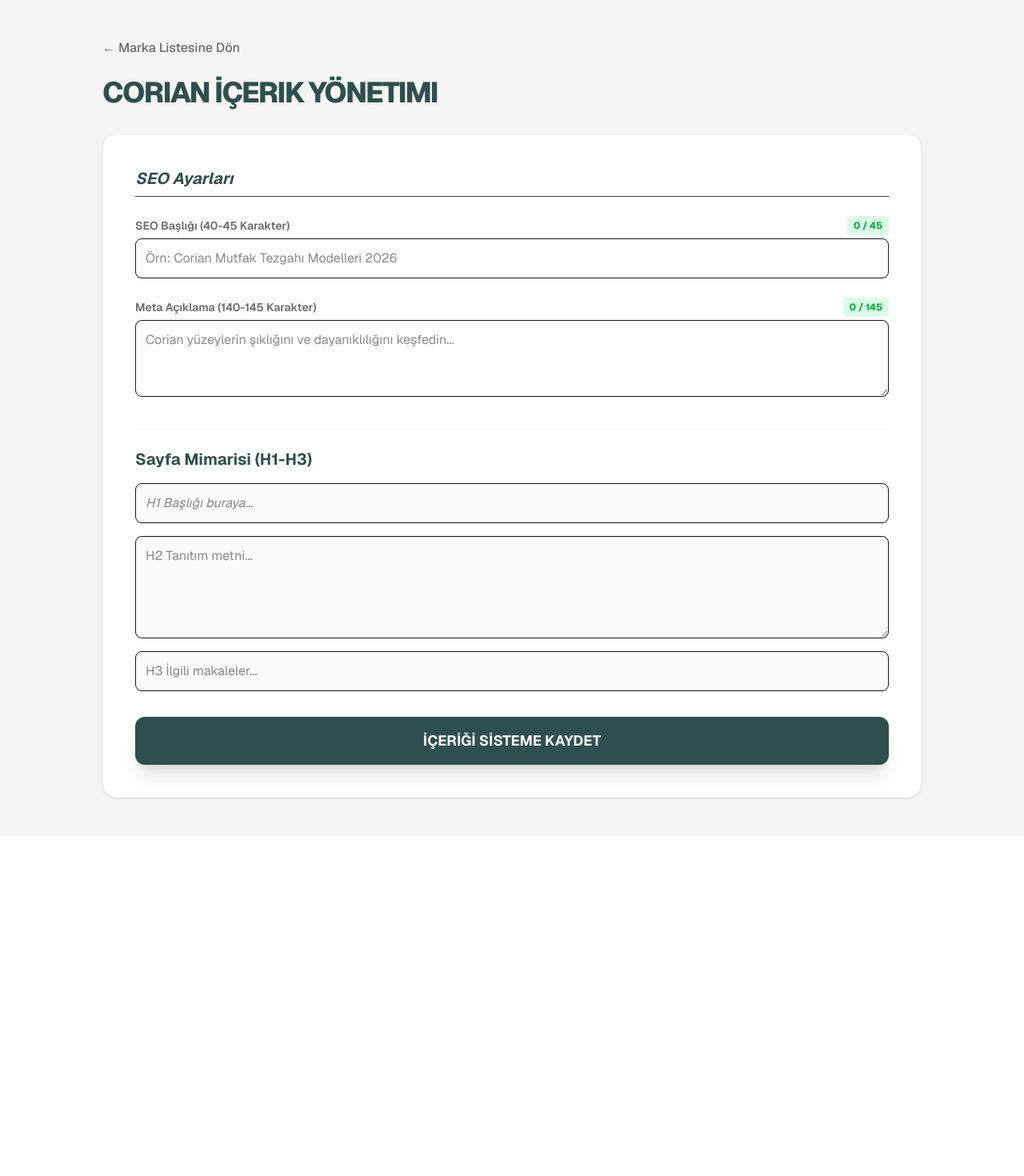
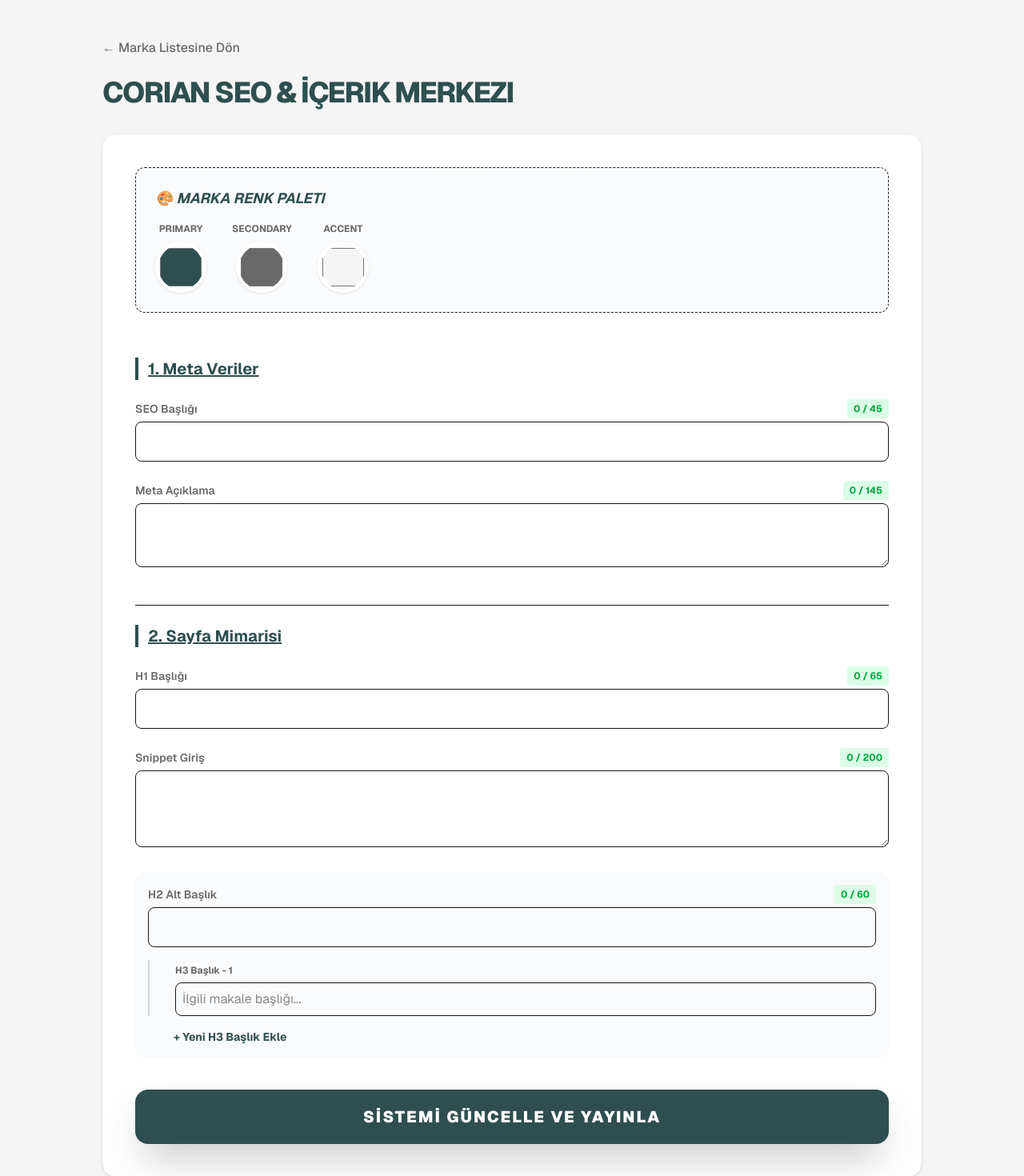
Before and after one commit to ozgurtasarimmobilya-create/my-admin-panel, a Next.js app: page /icerik-yonetimi/corian in a window 1280 px wide. Shown: the top 1470 px of the page at 80% size. Before the commit the page ends 1045 px from the top, so only its background shows below. Built offline with nearby package versions, Linux system fonts and the light colour scheme.

Commit message:
renk secimi ve dinamik h3 eklendi

```diff
--- a/app/icerik-yonetimi/corian/page.tsx
+++ b/app/icerik-yonetimi/corian/page.tsx
@@ -1,4 +1,4 @@
-'use client'; // Bu satır sayfanın canlı etkileşimli olmasını sağlar
+'use client';
 
 import { useState } from 'react';
 import Link from 'next/link';
@@ -6,70 +6,107 @@
 export default function CorianPanel() {
   const [title, setTitle] = useState('');
   const [description, setDescription] = useState('');
+  const [h1, setH1] = useState('');
+  const [snippet, setSnippet] = useState('');
+  const [h2, setH2] = useState('');
+  const [h3List, setH3List] = useState(['']); // Dinamik H3 Listesi
+  const [colors, setColors] = useState({ primary: '#2F4F4F', secondary: '#696969', accent: '#F5F5F5' });
+
+  const addH3 = () => setH3List([...h3List, '']);
+
+  const Counter = ({ current, limit, label }: { current: number, limit: number, label: string }) => (
+    <div className="flex justify-between items-center mb-1">
+      <label className="text-sm font-semibold text-[#696969]">{label}</label>
+      <span className={`text-xs font-bold px-2 py-1 rounded ${current > limit ? 'bg-red-100 text-red-600' : 'bg-green-100 text-green-600'}`}>
+        {current} / {limit}
+      </span>
+    </div>
+  );
 
   return (
-    <main className="min-h-screen bg-[#F5F5F5] p-12 font-sans">
+    <main className="min-h-screen bg-[#F5F5F5] p-12 font-sans text-left">
       <div className="max-w-5xl mx-auto">
-        <Link href="/icerik-yonetimi" className="text-[#696969] hover:text-[#2F4F4F] mb-6 inline-block font-medium">
-          ← Marka Listesine Dön
-        </Link>
+        <Link href="/icerik-yonetimi" className="text-[#696969] hover:text-[#2F4F4F] mb-6 inline-block font-medium">← Marka Listesine Dön</Link>
+        <h1 className="text-4xl font-extrabold text-[#2F4F4F] mb-8 uppercase tracking-tighter">Corian SEO & İçerik Merkezi</h1>
 
-        <h1 className="text-4xl font-extrabold text-[#2F4F4F] mb-8 uppercase tracking-tighter">
-          Corian İçerik Yönetimi
-        </h1>
+        <div className="space-y-10 bg-white p-10 rounded-2xl shadow-sm border border-gray-100">
 
-        <div className="space-y-8 bg-white p-10 rounded-2xl shadow-sm border border-gray-100 text-left">
-
-          {/* SEO Bölümü */}
-          <section className="space-y-6">
-            <h2 className="text-xl font-bold text-[#2F4F4F] border-b pb-2 italic">SEO Ayarları</h2>
-
-            {/* SEO Başlığı Sayacı */}
-            <div>
-              <div className="flex justify-between items-center mb-1">
-                <label className="text-sm font-semibold text-[#696969]">SEO Başlığı (40-45 Karakter)</label>
-                <span className={`text-xs font-bold px-2 py-1 rounded ${title.length > 45 ? 'bg-red-100 text-red-600' : 'bg-green-100 text-green-600'}`}>
-                  {title.length} / 45
-                </span>
-              </div>
-              <input
-                type="text"
-                value={title}
-                onChange={(e) => setTitle(e.target.value)}
-                className="w-full p-3 border rounded-lg focus:ring-2 focus:ring-[#2F4F4F] outline-none transition-all"
-                placeholder="Örn: Corian Mutfak Tezgahı Modelleri 2026"
-              />
-            </div>
-
-            {/* Meta Açıklama Sayacı */}
-            <div>
-              <div className="flex justify-between items-center mb-1">
-                <label className="text-sm font-semibold text-[#696969]">Meta Açıklama (140-145 Karakter)</label>
-                <span className={`text-xs font-bold px-2 py-1 rounded ${description.length > 145 ? 'bg-red-100 text-red-600' : 'bg-green-100 text-green-600'}`}>
-                  {description.length} / 145
-                </span>
-              </div>
-              <textarea
-                value={description}
-                onChange={(e) => setDescription(e.target.value)}
-                className="w-full p-3 border rounded-lg h-24 focus:ring-2 focus:ring-[#2F4F4F] outline-none transition-all"
-                placeholder="Corian yüzeylerin şıklığını ve dayanıklılığını keşfedin..."
-              />
+          {/* RENK SEÇİMİ (MARKA KİMLİĞİ) */}
+          <section className="p-6 bg-gray-50 rounded-xl border border-dashed">
+            <h2 className="text-lg font-bold text-[#2F4F4F] mb-4 uppercase italic">🎨 Marka Renk Paleti</h2>
+            <div className="flex gap-8">
+              {Object.keys(colors).map((key) => (
+                <div key={key} className="flex flex-col items-center">
+                  <label className="text-xs font-bold mb-2 uppercase text-[#696969]">{key}</label>
+                  <input
+                    type="color"
+                    value={(colors as any)[key]}
+                    onChange={(e) => setColors({...colors, [key]: e.target.value})}
+                    className="w-16 h-16 cursor-pointer rounded-full border-4 border-white shadow-sm"
+                  />
+                </div>
+              ))}
             </div>
           </section>
 
-          {/* İçerik Hiyerarşisi */}
-          <section className="space-y-4 pt-6 border-t border-gray-50">
-            <h2 className="text-xl font-bold text-[#2F4F4F] mb-4">Sayfa Mimarisi (H1-H3)</h2>
-            <div className="grid gap-4">
-              <input type="text" className="w-full p-3 border rounded-lg bg-gray-50 italic" placeholder="H1 Başlığı buraya..." />
-              <textarea className="w-full p-3 border rounded-lg h-32 bg-gray-50" placeholder="H2 Tanıtım metni..."></textarea>
-              <input type="text" className="w-full p-3 border rounded-lg bg-gray-50" placeholder="H3 İlgili makaleler..." />
+          {/* SEO & META */}
+          <section className="space-y-6 pt-4">
+            <h2 className="text-xl font-bold text-[#2F4F4F] border-l-4 border-[#2F4F4F] pl-3 underline">1. Meta Veriler</h2>
+            <div>
+              <Counter current={title.length} limit={45} label="SEO Başlığı" />
+              <input type="text" value={title} onChange={(e) => setTitle(e.target.value)} className="w-full p-3 border rounded-lg focus:ring-2 focus:ring-[#2F4F4F] outline-none" />
+            </div>
+            <div>
+              <Counter current={description.length} limit={145} label="Meta Açıklama" />
+              <textarea value={description} onChange={(e) => setDescription(e.target.value)} className="w-full p-3 border rounded-lg h-20" />
             </div>
           </section>
 
-          <button className="w-full bg-[#2F4F4F] text-[#F5F5F5] py-4 rounded-xl font-bold text-lg hover:bg-[#1e3333] transition-all shadow-xl active:scale-[0.98]">
-            İÇERİĞİ SİSTEME KAYDET
+          {/* SAYFA YAPISI */}
+          <section className="space-y-6 pt-6 border-t">
+            <h2 className="text-xl font-bold text-[#2F4F4F] border-l-4 border-[#2F4F4F] pl-3 underline">2. Sayfa Mimarisi</h2>
+            <div>
+              <Counter current={h1.length} limit={65} label="H1 Başlığı" />
+              <input type="text" value={h1} onChange={(e) => setH1(e.target.value)} className="w-full p-3 border rounded-lg font-bold" />
+            </div>
+            <div>
+              <Counter current={snippet.length} limit={200} label="Snippet Giriş" />
+              <textarea value={snippet} onChange={(e) => setSnippet(e.target.value)} className="w-full p-3 border rounded-lg h-24" />
+            </div>
+
+            {/* H2 ve Dinamik H3'ler */}
+            <div className="p-4 bg-gray-50 rounded-xl space-y-4">
+              <Counter current={h2.length} limit={60} label="H2 Alt Başlık" />
+              <input type="text" value={h2} onChange={(e) => setH2(e.target.value)} className="w-full p-3 border rounded-lg" />
+
+              {h3List.map((h3, index) => (
+                <div key={index} className="pl-8 border-l-2 border-[#2F4F4F]/20">
+                   <label className="text-xs font-bold text-[#696969]">H3 Başlık - {index + 1}</label>
+                   <input
+                    type="text"
+                    value={h3}
+                    onChange={(e) => {
+                      const newList = [...h3List];
+                      newList[index] = e.target.value;
+                      setH3List(newList);
+                    }}
+                    className="w-full p-2 border rounded-lg mt-1"
+                    placeholder="İlgili makale başlığı..."
+                   />
+                </div>
+              ))}
+
+              <button
+                onClick={addH3}
+                className="ml-8 text-sm font-bold text-[#2F4F4F] hover:underline flex items-center gap-1"
+              >
+                + Yeni H3 Başlık Ekle
+              </button>
+            </div>
+          </section>
+
+          <button className="w-full bg-[#2F4F4F] text-white py-5 rounded-2xl font-black text-xl hover:bg-[#1e3333] transition-all shadow-2xl active:scale-[0.97] uppercase tracking-widest">
+            SİSTEMİ GÜNCELLE VE YAYINLA
           </button>
         </div>
       </div>
```
